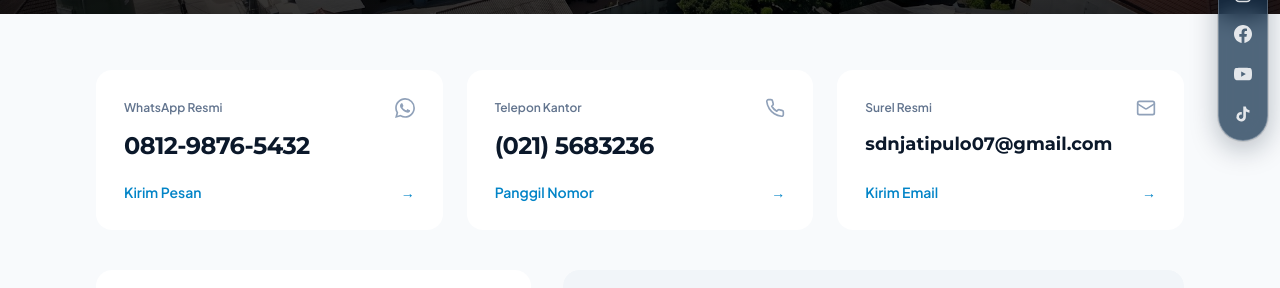
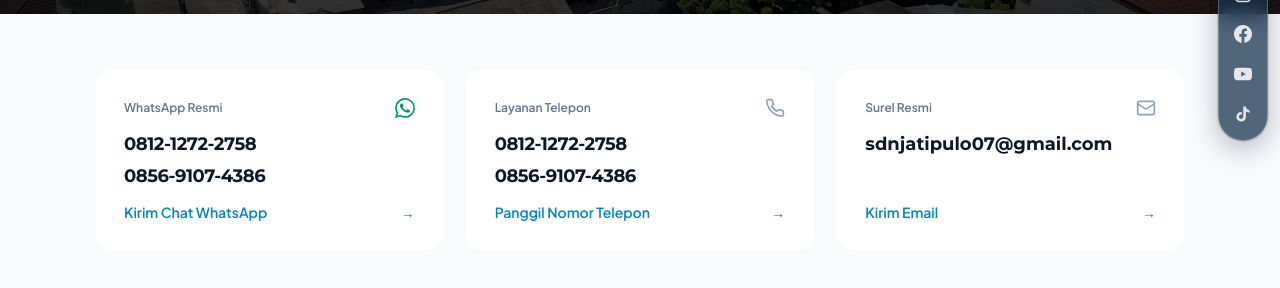
Before and after one commit to LuuffyTarooo/pkm-sdn-jatipulo-07, a Next.js app: page /hubungi-kami in a window 1280 px wide. Shown: the part 366-654 px from the top of the page. Built offline with nearby package versions, Linux system fonts and the light colour scheme; no server answers.

Commit message:
update layanan infrmasi

```diff
--- a/src/app/hubungi-kami/page.tsx
+++ b/src/app/hubungi-kami/page.tsx
@@ -19,9 +19,10 @@ export const metadata: Metadata = {
  * - Tautan media sosial resmi
  */
 export default function HubungiKamiPage() {
-  const cleanPhone = dataSekolah.kontak.whatsapp?.replace(/\D/g, '') || '';
-  const internationalPhone = cleanPhone.startsWith('0') ? `62${cleanPhone.slice(1)}` : cleanPhone;
-  const whatsappUrl = `https://wa.me/${internationalPhone}?text=Halo%20Admin%20SDN%20Jatipulo%2007...`;
+  const wa1Clean = dataSekolah.kontak.whatsapp?.replace(/\D/g, '') || '';
+  const wa1Url = `https://wa.me/62${wa1Clean.replace(/^0/, '')}?text=Halo%20Admin%20SDN%20Jatipulo%2007...`;
+  const wa2Clean = dataSekolah.kontak.whatsapp2?.replace(/\D/g, '') || '';
+  const wa2Url = `https://wa.me/62${wa2Clean.replace(/^0/, '')}?text=Halo%20Admin%20SDN%20Jatipulo%2007...`;
 
   return (
     <div className="hubungi-kami-page bg-[#f8fafc] min-h-[100dvh] pb-24">
@@ -39,47 +40,56 @@ export default function HubungiKamiPage() {
         <section aria-label="Saluran Kontak Utama" className="grid grid-cols-1 md:grid-cols-3 gap-4 sm:gap-6">
 
           {/* Kartu WhatsApp */}
-          <a
-            href={whatsappUrl}
-            target="_blank"
-            rel="noopener noreferrer"
-            className="group bg-white p-6 sm:p-7 rounded-2xl flex flex-col justify-between min-h-[160px] hover:bg-slate-50 transition-colors"
-          >
+          <div className="bg-white p-6 sm:p-7 rounded-2xl flex flex-col justify-between min-h-[160px]">
             <div>
               <div className="flex items-center justify-between mb-3">
                 <span className="text-xs font-semibold text-slate-500">
                   WhatsApp Resmi
                 </span>
                 <svg
-                  className="w-5 h-5 text-slate-400 group-hover:text-emerald-600 transition-colors fill-current"
+                  className="w-5 h-5 text-emerald-600 fill-current"
                   viewBox="0 0 24 24"
                   aria-hidden="true"
                 >
                   <path d="M17.472 14.382c-.297-.149-1.758-.867-2.03-.967-.273-.099-.471-.148-.67.15-.197.297-.767.966-.94 1.164-.173.199-.347.223-.644.075-.297-.15-1.255-.463-2.39-1.475-.883-.788-1.48-1.761-1.653-2.059-.173-.297-.018-.458.13-.606.134-.133.298-.347.446-.52.149-.174.198-.298.298-.497.099-.198.05-.371-.025-.52-.075-.149-.669-1.612-.916-2.207-.242-.579-.487-.5-.669-.51-.173-.008-.371-.01-.57-.01-.198 0-.52.074-.792.372-.272.297-1.04 1.016-1.04 2.479 0 1.462 1.065 2.875 1.213 3.074.149.198 2.096 3.2 5.077 4.487.709.306 1.262.489 1.694.625.712.227 1.36.195 1.871.118.571-.085 1.758-.719 2.006-1.413.248-.694.248-1.289.173-1.413-.074-.124-.272-.198-.57-.347m-5.421 7.403h-.004a9.87 9.87 0 01-5.031-1.378l-.361-.214-3.741.982.998-3.648-.235-.374a9.86 9.86 0 01-1.51-5.26c.001-5.45 4.436-9.884 9.888-9.884 2.64 0 5.122 1.03 6.988 2.898a9.825 9.825 0 012.893 6.994c-.003 5.45-4.437 9.884-9.885 9.884m8.413-18.297A11.815 11.815 0 0012.05 0C5.495 0 .16 5.335.157 11.892c0 2.096.547 4.142 1.588 5.945L.057 24l6.305-1.654a11.882 11.882 0 005.683 1.448h.005c6.554 0 11.89-5.335 11.893-11.893a11.821 11.821 0 00-3.48-8.413Z" />
                 </svg>
               </div>
-              <div className="font-heading font-bold text-xl sm:text-2xl text-[#0b182a] group-hover:text-[#0284c7] transition-colors tracking-tight">
-                {dataSekolah.kontak.whatsapp}
+              <div className="space-y-1">
+                <a
+                  href={wa1Url}
+                  target="_blank"
+                  rel="noopener noreferrer"
+                  className="block font-heading font-bold text-base sm:text-lg text-[#0b182a] hover:text-[#0284c7] transition-colors tracking-tight"
+                >
+                  {dataSekolah.kontak.whatsapp}
+                </a>
+                {dataSekolah.kontak.whatsapp2 && (
+                  <a
+                    href={wa2Url}
+                    target="_blank"
+                    rel="noopener noreferrer"
+                    className="block font-heading font-bold text-base sm:text-lg text-[#0b182a] hover:text-[#0284c7] transition-colors tracking-tight"
+                  >
+                    {dataSekolah.kontak.whatsapp2}
+                  </a>
+                )}
               </div>
             </div>
-            <div className="pt-4 flex items-center justify-between text-xs sm:text-sm font-semibold text-[#0284c7]">
-              <span>Kirim Pesan</span>
-              <span className="transition-transform group-hover:translate-x-1" aria-hidden="true">&rarr;</span>
+            <div className="pt-3 flex items-center justify-between text-xs sm:text-sm font-semibold text-[#0284c7]">
+              <span>Kirim Chat WhatsApp</span>
+              <span aria-hidden="true">&rarr;</span>
             </div>
-          </a>
+          </div>
 
           {/* Kartu Telepon Kantor */}
-          <a
-            href={`tel:${dataSekolah.kontak.telepon.replace(/\D/g, '')}`}
-            className="group bg-white p-6 sm:p-7 rounded-2xl flex flex-col justify-between min-h-[160px] hover:bg-slate-50 transition-colors"
-          >
+          <div className="bg-white p-6 sm:p-7 rounded-2xl flex flex-col justify-between min-h-[160px]">
             <div>
               <div className="flex items-center justify-between mb-3">
                 <span className="text-xs font-semibold text-slate-500">
-                  Telepon Kantor
+                  Layanan Telepon
                 </span>
                 <svg
-                  className="w-5 h-5 text-slate-400 group-hover:text-[#0b182a] transition-colors"
+                  className="w-5 h-5 text-slate-400"
                   viewBox="0 0 24 24"
                   fill="none"
                   stroke="currentColor"
@@ -91,15 +101,28 @@ export default function HubungiKamiPage() {
                   <path d="M22 16.92v3a2 2 0 0 1-2.18 2 19.79 19.79 0 0 1-8.63-3.07 19.5 19.5 0 0 1-6-6 19.79 19.79 0 0 1-3.07-8.67A2 2 0 0 1 4.11 2h3a2 2 0 0 1 2 1.72 12.84 12.84 0 0 0 .7 2.81 2 2 0 0 1-.45 2.11L8.09 9.91a16 16 0 0 0 6 6l1.27-1.27a2 2 0 0 1 2.11-.45 12.84 12.84 0 0 0 2.81.7A2 2 0 0 1 22 16.92z" />
                 </svg>
               </div>
-              <div className="font-heading font-bold text-xl sm:text-2xl text-[#0b182a] group-hover:text-[#0284c7] transition-colors tracking-tight">
-                {dataSekolah.kontak.telepon}
+              <div className="space-y-1">
+                <a
+                  href={`tel:${dataSekolah.kontak.telepon.replace(/\D/g, '')}`}
+                  className="block font-heading font-bold text-base sm:text-lg text-[#0b182a] hover:text-[#0284c7] transition-colors tracking-tight"
+                >
+                  {dataSekolah.kontak.telepon}
+                </a>
+                {dataSekolah.kontak.telepon2 && (
+                  <a
+                    href={`tel:${dataSekolah.kontak.telepon2.replace(/\D/g, '')}`}
+                    className="block font-heading font-bold text-base sm:text-lg text-[#0b182a] hover:text-[#0284c7] transition-colors tracking-tight"
+                  >
+                    {dataSekolah.kontak.telepon2}
+                  </a>
+                )}
               </div>
             </div>
-            <div className="pt-4 flex items-center justify-between text-xs sm:text-sm font-semibold text-[#0284c7]">
-              <span>Panggil Nomor</span>
-              <span className="transition-transform group-hover:translate-x-1" aria-hidden="true">&rarr;</span>
+            <div className="pt-3 flex items-center justify-between text-xs sm:text-sm font-semibold text-[#0284c7]">
+              <span>Panggil Nomor Telepon</span>
+              <span aria-hidden="true">&rarr;</span>
             </div>
-          </a>
+          </div>
 
           {/* Kartu Email Resmi */}
           <a
--- a/src/components/ui/SocialSidebar.tsx
+++ b/src/components/ui/SocialSidebar.tsx
@@ -9,28 +9,24 @@ import { dataSekolah } from '@/data/sekolah';
  * - Kapsul kaca biru-navy semi-transparan dengan ring putih halus (kontras di latar putih maupun gelap)
  * - Ikon seragam putih lembut saat diam, menyala ke warna identitas platform saat hover/fokus
  * - Disembunyikan pada layar ponsel (hidden md:block) agar tidak menutupi ruang baca & kontrol peta
+ * - Saat kursor mengarah ke WhatsApp: 2 nomor muncul langsung seketika secara klasik tanpa latar belakang box
  */
 export default function SocialSidebar() {
-  const rawWa = dataSekolah.kontak.whatsapp || '081298765432';
-  const cleanWa = rawWa.replace(/\D/g, '').replace(/^0/, '62');
-  const whatsappUrl = `https://wa.me/${cleanWa}?text=Halo%20Admin%20SDN%20Jatipulo%2007,%20saya%20ingin%20bertanya%20mengenai...`;
+  const wa1Number = dataSekolah.kontak.whatsapp || '0812-1272-2758';
+  const wa2Number = dataSekolah.kontak.whatsapp2 || '0856-9107-4386';
+
+  const wa1Clean = wa1Number.replace(/\D/g, '').replace(/^0/, '62');
+  const wa2Clean = wa2Number.replace(/\D/g, '').replace(/^0/, '62');
+
+  const wa1Url = `https://wa.me/${wa1Clean}?text=Halo%20Admin%20SDN%20Jatipulo%2007,%20saya%20ingin%20bertanya%20mengenai...`;
+  const wa2Url = `https://wa.me/${wa2Clean}?text=Halo%20Admin%20SDN%20Jatipulo%2007,%20saya%20ingin%20bertanya%20mengenai...`;
 
   const getUrl = (platform: string) => {
     const found = dataSekolah.mediaSosial.find((m) => m.platform === platform);
     return found ? found.url : '#';
   };
 
-  const socials = [
-    {
-      name: 'WhatsApp',
-      href: whatsappUrl,
-      hoverIconColor: 'group-hover:text-[#4ade80] group-focus-within:text-[#4ade80]',
-      icon: (
-        <svg className="w-4.5 h-4.5 fill-current" viewBox="0 0 24 24" aria-hidden="true">
-          <path d="M17.472 14.382c-.297-.149-1.758-.867-2.03-.967-.273-.099-.471-.148-.67.15-.197.297-.767.966-.94 1.164-.173.199-.347.223-.644.075-.297-.15-1.255-.463-2.39-1.475-.883-.788-1.48-1.761-1.653-2.059-.173-.297-.018-.458.13-.606.134-.133.298-.347.446-.52.149-.174.198-.298.298-.497.099-.198.05-.371-.025-.52-.075-.149-.669-1.612-.916-2.207-.242-.579-.487-.5-.669-.51-.173-.008-.371-.01-.57-.01-.198 0-.52.074-.792.372-.272.297-1.04 1.016-1.04 2.479 0 1.462 1.065 2.875 1.213 3.074.149.198 2.096 3.2 5.077 4.487.709.306 1.262.489 1.694.625.712.227 1.36.195 1.871.118.571-.085 1.758-.719 2.006-1.413.248-.694.248-1.289.173-1.413-.074-.124-.272-.198-.57-.347m-5.421 7.403h-.004a9.87 9.87 0 01-5.031-1.378l-.361-.214-3.741.982.998-3.648-.235-.374a9.86 9.86 0 01-1.51-5.26c.001-5.45 4.436-9.884 9.888-9.884 2.64 0 5.122 1.03 6.988 2.898a9.825 9.825 0 012.893 6.994c-.003 5.45-4.437 9.884-9.885 9.884m8.413-18.297A11.815 11.815 0 0012.05 0C5.495 0 .16 5.335.157 11.892c0 2.096.547 4.142 1.588 5.945L.057 24l6.305-1.654a11.882 11.882 0 005.683 1.448h.005c6.554 0 11.89-5.335 11.893-11.893a11.821 11.821 0 00-3.48-8.413Z" />
-        </svg>
-      ),
-    },
+  const otherSocials = [
     {
       name: 'Instagram',
       href: getUrl('instagram'),
@@ -86,14 +82,60 @@ export default function SocialSidebar() {
 
   return (
     <aside
+      data-ui="floating-shortcuts"
       aria-label="Shortcut Media Sosial Sekolah"
       className="fixed right-2.5 lg:right-3 top-1/2 -translate-y-1/2 z-40 hidden md:block"
     >
-      <div className="bg-[#0f2d4a]/72 hover:bg-[#0b2239]/90 backdrop-blur-md rounded-full shadow-[0_8px_28px_rgba(8,23,38,0.28)] border border-white/25 ring-1 ring-black/10 py-2 px-1.5 flex flex-col items-center gap-1 transition-colors duration-300">
-        {socials.map((item) => (
+      <div data-ui="pill" className="bg-[#0f2d4a]/72 hover:bg-[#0b2239]/90 backdrop-blur-md rounded-full shadow-[0_8px_28px_rgba(8,23,38,0.28)] border border-white/25 ring-1 ring-black/10 py-2 px-1.5 flex flex-col items-center gap-1 transition-colors duration-300">
+
+        {/* WhatsApp dengan 2 Nomor Langsung Muncul saat Hover (Tanpa Latar Belakang) */}
+        <div className="relative group flex items-center justify-center">
+          {/* Teks 2 Nomor Melayang di Kiri Tombol (Tanpa Latar Belakang Box) */}
+          <div
+            data-ui="tooltip"
+            className="absolute right-full mr-3 whitespace-nowrap opacity-0 pointer-events-none group-hover:opacity-100 group-hover:pointer-events-auto group-focus-within:opacity-100 group-focus-within:pointer-events-auto transition-opacity duration-200 flex flex-col gap-1 text-xs font-semibold tracking-wide before:absolute before:-right-3 before:top-0 before:bottom-0 before:w-3"
+          >
+            <a
+              data-ui="wa-link-1"
+              href={wa1Url}
+              target="_blank"
+              rel="noopener noreferrer"
+              className="text-white hover:text-[#4ade80] drop-shadow-[0_1px_2px_rgba(0,0,0,0.95)] drop-shadow-[0_0_1px_rgba(0,0,0,0.95)] transition-colors py-0.5"
+            >
+              {wa1Number}
+            </a>
+            <a
+              data-ui="wa-link-2"
+              href={wa2Url}
+              target="_blank"
+              rel="noopener noreferrer"
+              className="text-white hover:text-[#4ade80] drop-shadow-[0_1px_2px_rgba(0,0,0,0.95)] drop-shadow-[0_0_1px_rgba(0,0,0,0.95)] transition-colors py-0.5"
+            >
+              {wa2Number}
+            </a>
+          </div>
+
+          {/* Tombol Tautan Icon WhatsApp */}
+          <a
+            href={wa1Url}
+            target="_blank"
+            rel="noopener noreferrer"
+            aria-label="Buka WhatsApp SDN Jatipulo 07"
+            className="w-9 h-9 rounded-full flex items-center justify-center text-white/85 hover:bg-white/15 transition-all duration-200 hover:scale-105 active:scale-95 focus:outline-none focus-visible:ring-2 focus-visible:ring-[#38bdf8]"
+          >
+            <span className="transition-colors duration-200 group-hover:text-[#4ade80] group-focus-within:text-[#4ade80]">
+              <svg className="w-4.5 h-4.5 fill-current" viewBox="0 0 24 24" aria-hidden="true">
+                <path d="M17.472 14.382c-.297-.149-1.758-.867-2.03-.967-.273-.099-.471-.148-.67.15-.197.297-.767.966-.94 1.164-.173.199-.347.223-.644.075-.297-.15-1.255-.463-2.39-1.475-.883-.788-1.48-1.761-1.653-2.059-.173-.297-.018-.458.13-.606.134-.133.298-.347.446-.52.149-.174.198-.298.298-.497.099-.198.05-.371-.025-.52-.075-.149-.669-1.612-.916-2.207-.242-.579-.487-.5-.669-.51-.173-.008-.371-.01-.57-.01-.198 0-.52.074-.792.372-.272.297-1.04 1.016-1.04 2.479 0 1.462 1.065 2.875 1.213 3.074.149.198 2.096 3.2 5.077 4.487.709.306 1.262.489 1.694.625.712.227 1.36.195 1.871.118.571-.085 1.758-.719 2.006-1.413.248-.694.248-1.289.173-1.413-.074-.124-.272-.198-.57-.347m-5.421 7.403h-.004a9.87 9.87 0 01-5.031-1.378l-.361-.214-3.741.982.998-3.648-.235-.374a9.86 9.86 0 01-1.51-5.26c.001-5.45 4.436-9.884 9.888-9.884 2.64 0 5.122 1.03 6.988 2.898a9.825 9.825 0 012.893 6.994c-.003 5.45-4.437 9.884-9.885 9.884m8.413-18.297A11.815 11.815 0 0012.05 0C5.495 0 .16 5.335.157 11.892c0 2.096.547 4.142 1.588 5.945L.057 24l6.305-1.654a11.882 11.882 0 005.683 1.448h.005c6.554 0 11.89-5.335 11.893-11.893a11.821 11.821 0 00-3.48-8.413Z" />
+              </svg>
+            </span>
+          </a>
+        </div>
+
+        {/* Media Sosial Lainnya */}
+        {otherSocials.map((item) => (
           <div key={item.name} className="relative group flex items-center justify-center">
             {/* Tooltip Melayang di Kiri Tombol */}
-            <div className="absolute right-full mr-3 px-2.5 py-1 rounded-md bg-[#081726]/95 border border-white/15 text-white text-xs font-medium tracking-wide whitespace-nowrap opacity-0 pointer-events-none group-hover:opacity-100 group-focus-within:opacity-100 transition-opacity duration-200 shadow-lg">
+            <div data-ui="tooltip" className="absolute right-full mr-3 px-2.5 py-1 rounded-md bg-[#081726]/95 border border-white/15 text-white text-xs font-medium tracking-wide whitespace-nowrap opacity-0 pointer-events-none group-hover:opacity-100 group-focus-within:opacity-100 transition-opacity duration-200 shadow-lg">
               {item.name}
             </div>
 
--- a/src/data/sekolah.ts
+++ b/src/data/sekolah.ts
@@ -31,8 +31,10 @@ export const dataSekolah: DataSekolah = {
     'Meningkatkan sarana dan prasarana pendukung proses belajar mengajar.',
   ],
   kontak: {
-    telepon: '(021) 5683236',
-    whatsapp: '0812-9876-5432',
+    telepon: '0812-1272-2758',
+    telepon2: '0856-9107-4386',
+    whatsapp: '0812-1272-2758',
+    whatsapp2: '0856-9107-4386',
     email: 'sdnjatipulo07@gmail.com',
     googleMapsEmbedUrl: 'https://www.google.com/maps?q=SDN+Jatipulo+07+Pagi+Palmerah+Jakarta+Barat&output=embed',
   },
@@ -49,8 +51,8 @@ export const dataSekolah: DataSekolah = {
     },
     {
       platform: 'tiktok',
-      url: 'https://www.tiktok.com/@sdnjatipulo07',
-      handle: '@sdnjatipulo07',
+      url: 'https://www.tiktok.com/@sdnjatipulo07_',
+      handle: '@sdnjatipulo07_',
     },
     {
       platform: 'youtube',
@@ -59,7 +61,7 @@ export const dataSekolah: DataSekolah = {
     },
     {
       platform: 'facebook',
-      url: 'https://facebook.com/sdnjatipulo07',
+      url: 'https://www.facebook.com/share/16PWfNsgDAz/',
       handle: 'SDN Jatipulo 07 Jakarta',
     },
   ],
--- a/src/types/index.ts
+++ b/src/types/index.ts
@@ -158,7 +158,9 @@ export interface DataSekolah {
   tujuan?: string[];
   kontak: {
     telepon: string;
+    telepon2?: string;
     whatsapp?: string;
+    whatsapp2?: string;
     email: string;
     googleMapsEmbedUrl: string;
   };
```
Also changed, not shown: src/components/layout/Footer.tsx (+14 -8 lines), src/components/sections/LokasiKontak.tsx (+19 -6 lines), src/data/fasilitas.ts (+9 -0 lines), public/images/fasilitas/mushola.jpg (added).
